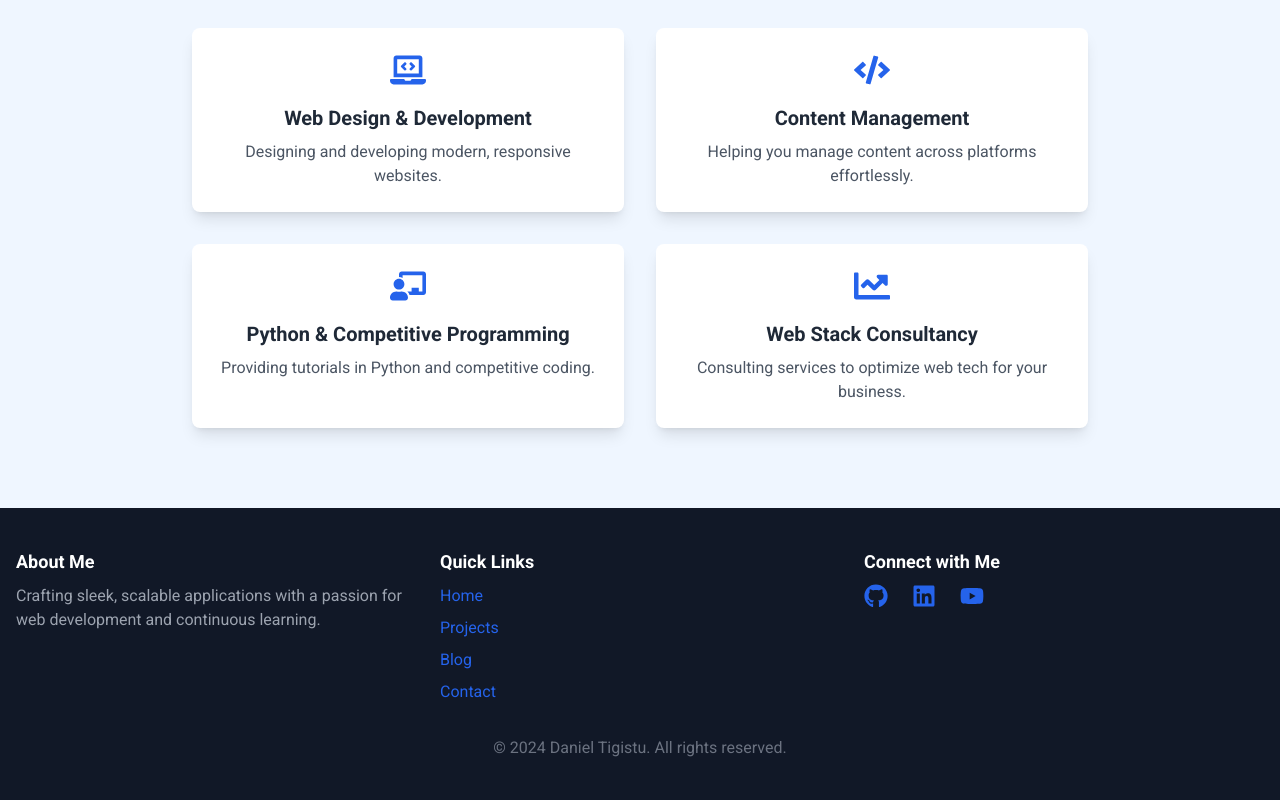
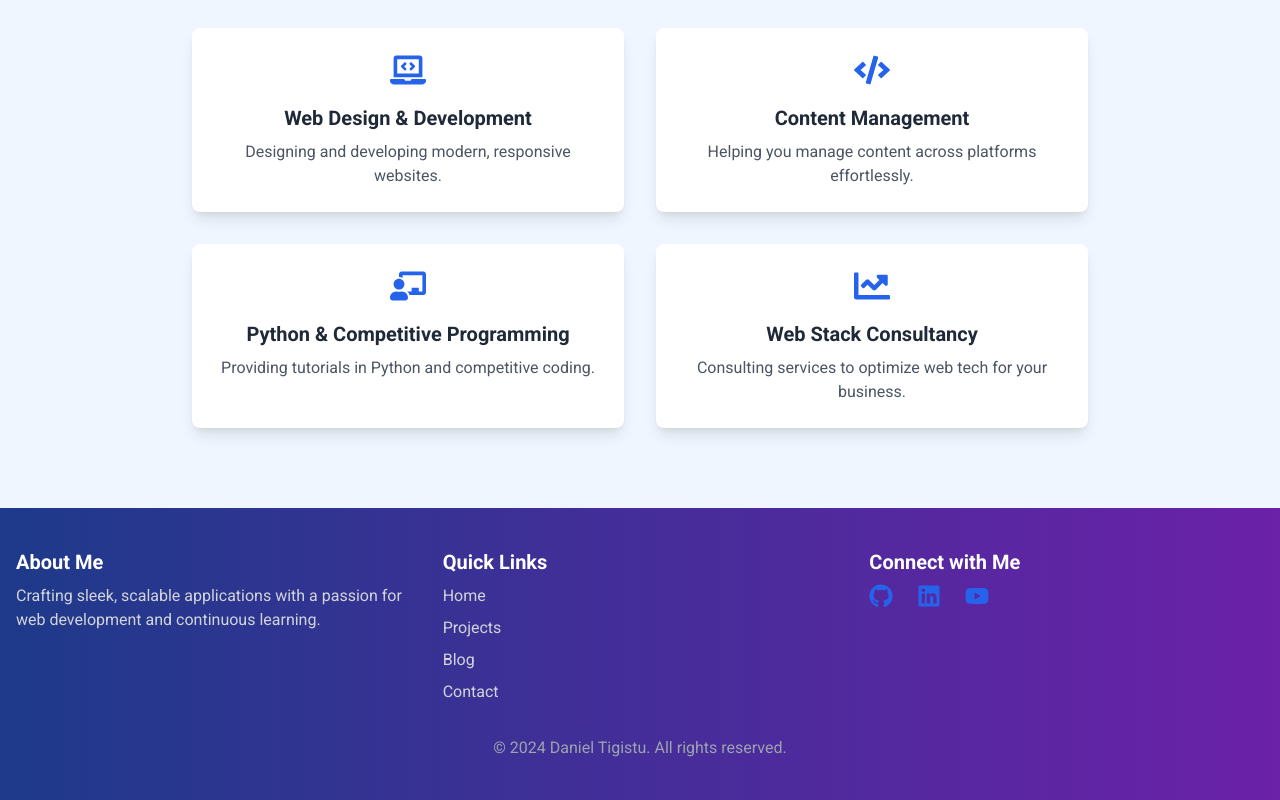
Before and after one commit to codewithdann0/my-portfolio, a Next.js app: page / in a window 1280 px wide. Shown: the part 4347-5147 px from the top of the page. Built offline with nearby package versions, Linux system fonts and the light colour scheme.

Commit message:
The footer modified

```diff
--- a/app/components/Footer.tsx
+++ b/app/components/Footer.tsx
@@ -5,21 +5,21 @@ import { FaGithub, FaLinkedin, FaYoutube } from "react-icons/fa";
 export default function Footer() {
   return (
     <motion.footer
-      className="bg-gray-900 text-white py-10"
+      className="bg-gradient-to-r from-blue-900 to-purple-800 text-white py-10"
       initial={{ opacity: 0, y: 50 }} // Entrance animation
       animate={{ opacity: 1, y: 0 }}
       exit={{ opacity: 0, y: 50 }} // Exit animation
       transition={{ duration: 0.6 }}
     >
-      <div className="container mx-auto grid grid-cols-1 md:grid-cols-3 gap-6 text-center md:text-left px-4">
+      <div className="container mx-auto grid grid-cols-1 md:grid-cols-3 gap-8 text-center md:text-left px-4">
         {/* About Section */}
         <motion.div
           className="mb-4 md:mb-0"
           whileHover={{ scale: 1.05 }}
           transition={{ type: "spring", stiffness: 120 }}
         >
-          <h3 className="text-lg font-bold mb-2">About Me</h3>
-          <p className="text-gray-400">
+          <h3 className="text-xl font-bold mb-2">About Me</h3>
+          <p className="text-gray-300">
             Crafting sleek, scalable applications with a passion for web development and continuous learning.
           </p>
         </motion.div>
@@ -30,7 +30,7 @@ export default function Footer() {
           whileHover={{ scale: 1.05 }}
           transition={{ type: "spring", stiffness: 120 }}
         >
-          <h3 className="text-lg font-bold mb-2">Quick Links</h3>
+          <h3 className="text-xl font-bold mb-2">Quick Links</h3>
           <ul className="space-y-2">
             {["Home", "Projects", "Blog", "Contact"].map((link, index) => (
               <motion.li
@@ -38,7 +38,7 @@ export default function Footer() {
                 whileHover={{ scale: 1.1, color: "#3b82f6" }}
                 transition={{ type: "spring", stiffness: 200 }}
               >
-                <a href={`#${link.toLowerCase()}`} className="hover:underline">
+                <a href={`#${link.toLowerCase()}`} className="hover:underline text-gray-300">
                   {link}
                 </a>
               </motion.li>
@@ -48,7 +48,7 @@ export default function Footer() {
 
         {/* Social Links Section */}
         <div>
-          <h3 className="text-lg font-bold mb-2">Connect with Me</h3>
+          <h3 className="text-xl font-bold mb-2">Connect with Me</h3>
           <div className="flex justify-center md:justify-start space-x-6 text-white">
             {[
               { icon: FaGithub, link: "https://github.com/DanielTigistu" },
@@ -72,7 +72,7 @@ export default function Footer() {
       </div>
 
       <motion.p
-        className="mt-8 text-center text-gray-500"
+        className="mt-8 text-center text-gray-400"
         initial={{ opacity: 0 }}
         animate={{ opacity: 1 }}
         transition={{ delay: 0.5, duration: 1 }}
```
